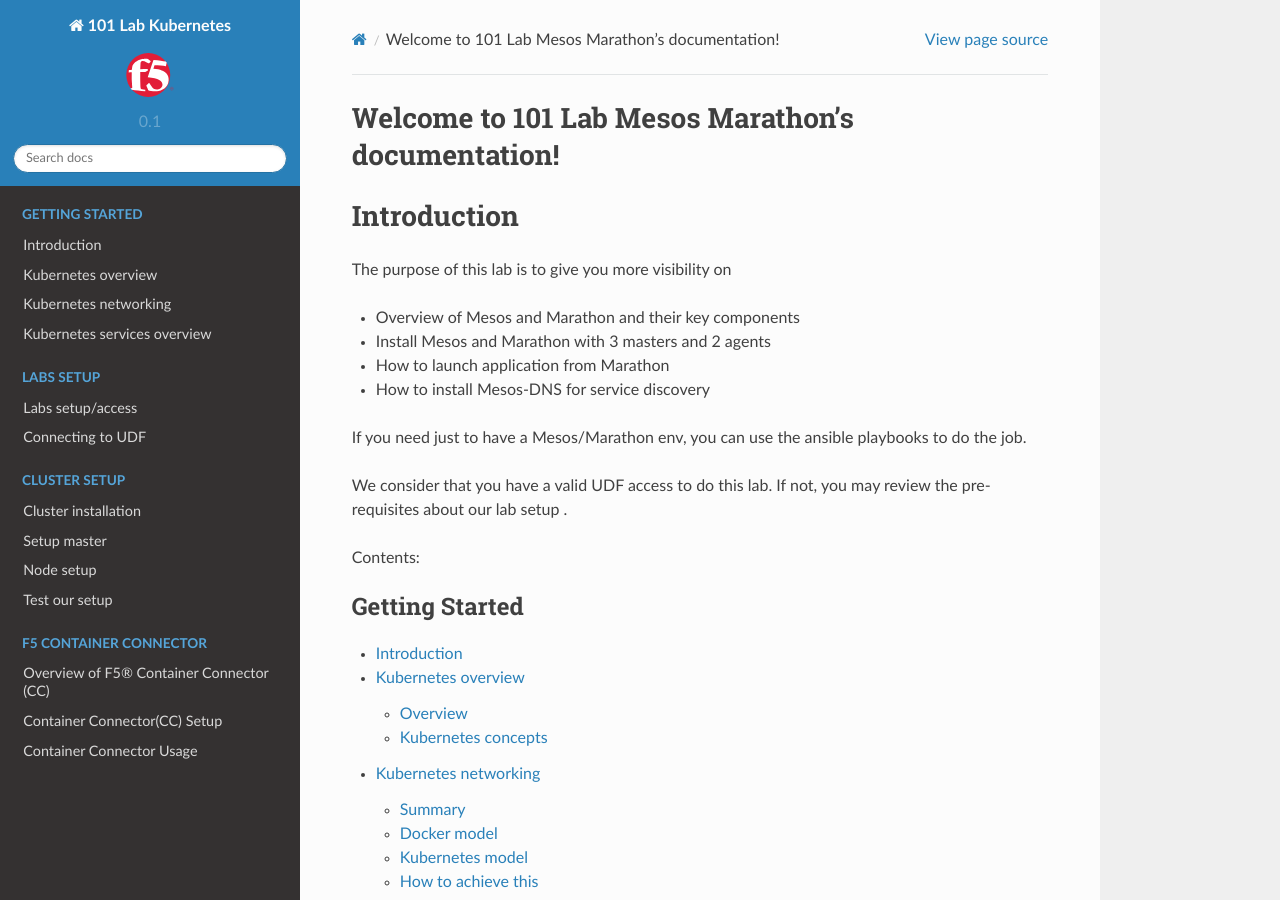
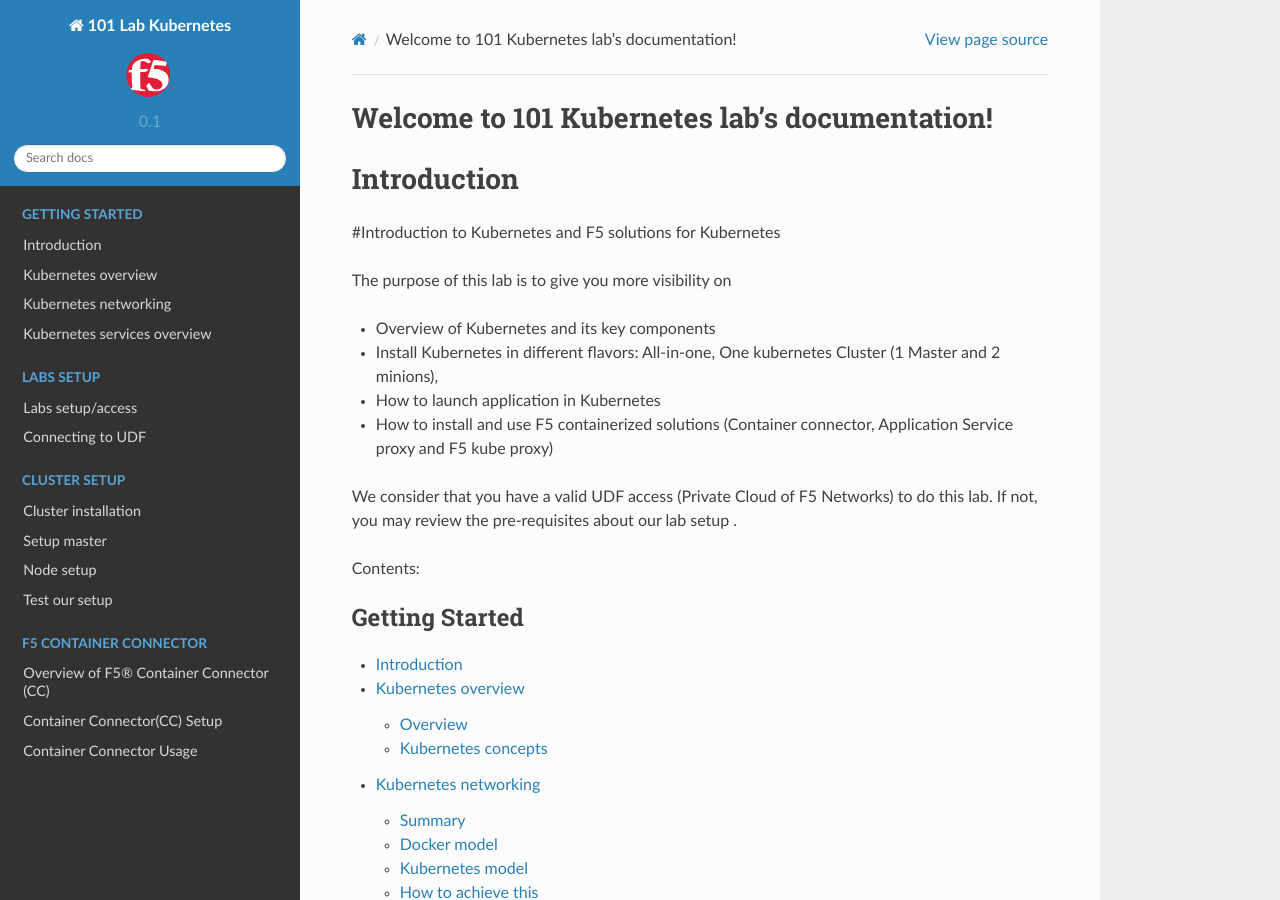
Before and after one commit to f5devcentral/f5-101-lab-kubernetes, a Sphinx documentation site: the page built from docs/index.rst, in a window 1280 px wide and 900 px high. Built offline with Sphinx 7.4.7 and the Read the Docs theme 2.0.0, drawn with Linux system fonts in a browser that asks for light colours; pages that are not in the unit, such as notebooks, are missing from menus.

Commit message:
updated overview to mention F5 solutions

```diff
--- a/docs/conf.py
+++ b/docs/conf.py
@@ -1,6 +1,6 @@
 # -*- coding: utf-8 -*-
 #
-# 101 Lab Mesos Marathon documentation build configuration file, created by
+# 101 Lab Kubernetes documentation build configuration file, created by
 # sphinx-quickstart on Wed Oct  5 16:59:50 2016.
 #
 # This file is execfile()d with the current directory set to its
@@ -132,7 +132,7 @@
 # The name for this set of Sphinx documents.
 # "<project> v<release> documentation" by default.
 #
-# html_title = u'101 Lab Mesos Marathon v0.1'
+# html_title = u'101 Lab Kubernetes v0.1'
 
 # A shorter title for the navigation bar.  Default is the same as html_title.
 #
--- a/docs/index.rst
+++ b/docs/index.rst
@@ -1,19 +1,20 @@
-Welcome to 101 Lab Mesos Marathon's documentation!
+Welcome to 101 Kubernetes lab's documentation!
 ==================================================
 
 Introduction
 ============
 
+#Introduction to Kubernetes and F5 solutions for Kubernetes
+
 The purpose of this lab is to give you more visibility on
 
-* Overview of Mesos and Marathon and their key components
-* Install Mesos and Marathon with 3 masters and 2 agents
-* How to launch application from Marathon
-* How to install Mesos-DNS for service discovery
+* Overview of Kubernetes and its key components
+* Install Kubernetes in different flavors: All-in-one, One kubernetes Cluster (1 Master and 2 minions),
+* How to launch application in Kubernetes
+* How to install and use F5 containerized solutions (Container connector, Application Service proxy and F5 kube proxy)
 
-If you need just to have a Mesos/Marathon env, you can use the ansible playbooks to do the job.
+We consider that you have a valid UDF access (Private Cloud of F5 Networks) to do this lab. If not, you may review the pre-requisites about our lab setup .
 
-We consider that you have a valid UDF access to do this lab. If not, you may review the pre-requisites about our lab setup .
 
 Contents:
 
```
Also changed, not shown: README.md (+1 -0 lines), docs/getting-started/getting-started-intro.rst (+1 -6 lines).
